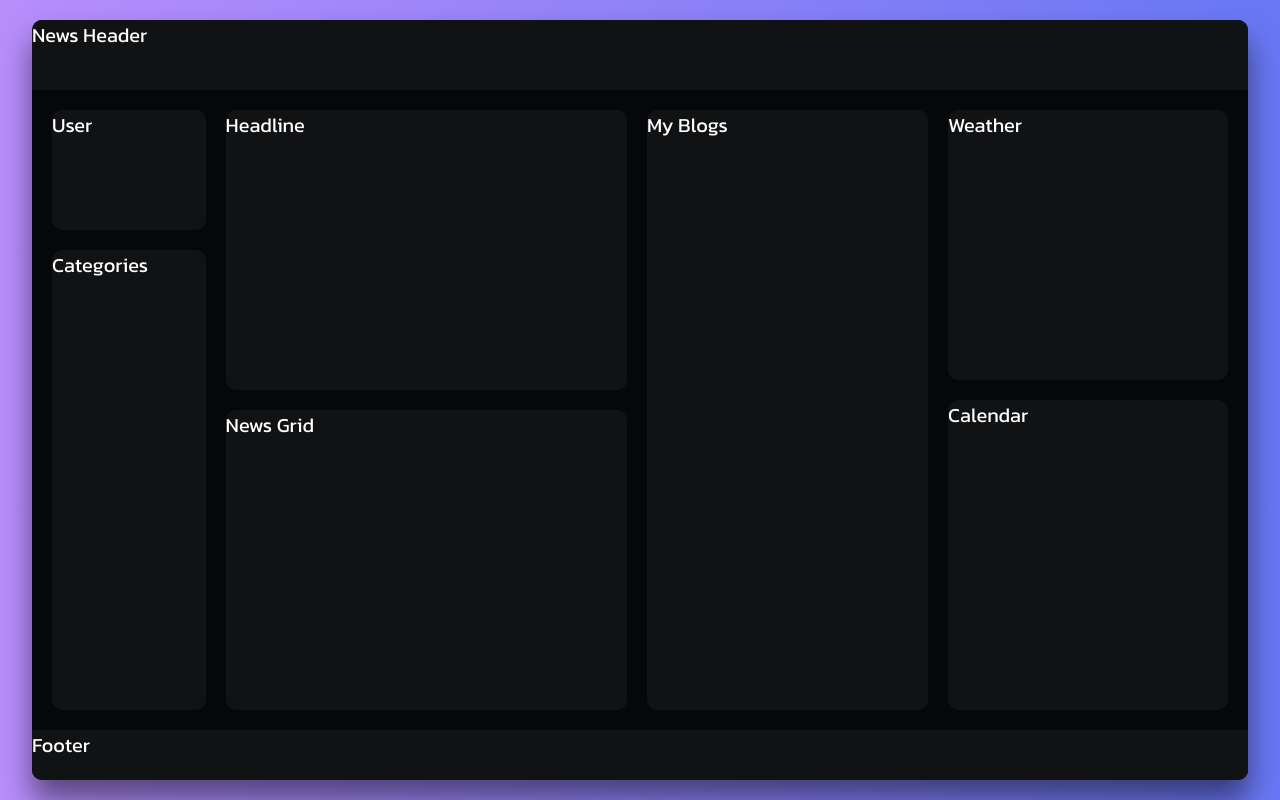
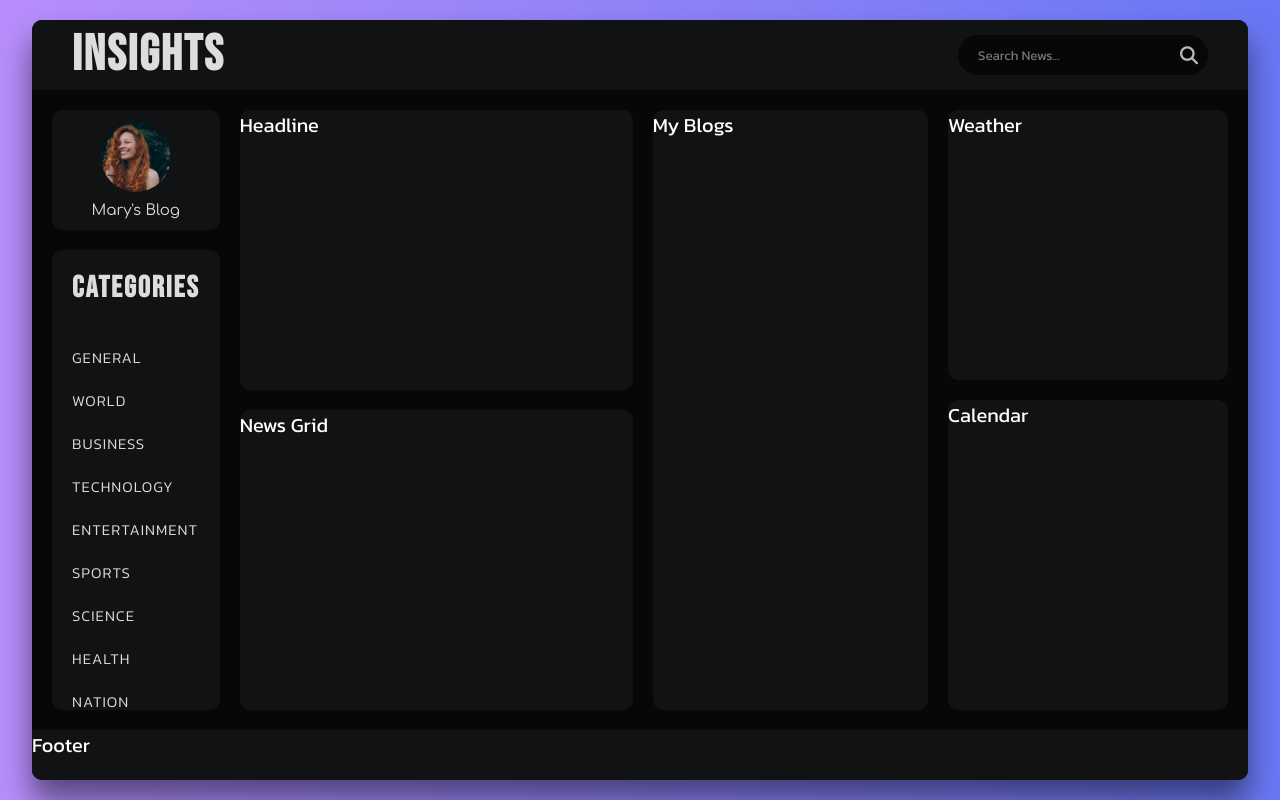
Before and after one commit to abhijeetpalanki/Insights, a React (Vite) app: page / in a window 1280 px wide. Built offline with nearby package versions, Linux system fonts and the light colour scheme.

Commit message:
customized header and navbar

```diff
--- a/src/components/News.jsx
+++ b/src/components/News.jsx
@@ -2,15 +2,63 @@ import React from "react";
 import Weather from "./Weather";
 import Calendar from "./Calendar";
 import "../styles/News.css";
+import userImg from "../assets/images/user.jpg";
 
 const News = () => {
   return (
     <div className="news">
-      <header className="news-header">News Header</header>
+      <header className="news-header">
+        <h1 className="logo">Insights</h1>
+        <div className="search-bar">
+          <form>
+            <input type="text" placeholder="Search News..." />
+            <button type="submit">
+              <i className="fa-solid fa-magnifying-glass"></i>
+            </button>
+          </form>
+        </div>
+      </header>
       <div className="news-content">
         <div className="navbar">
-          <div className="user">User</div>
-          <nav className="categories">Categories</nav>
+          <div className="user">
+            <img src={userImg} alt="User Image" />
+            <p>Mary's Blog</p>
+          </div>
+          <nav className="categories">
+            <h1 className="nav-heading">Categories</h1>
+            <div className="nav-links">
+              <a href="" className="nav-link">
+                General
+              </a>
+              <a href="" className="nav-link">
+                World
+              </a>
+              <a href="" className="nav-link">
+                Business
+              </a>
+              <a href="" className="nav-link">
+                Technology
+              </a>
+              <a href="" className="nav-link">
+                Entertainment
+              </a>
+              <a href="" className="nav-link">
+                Sports
+              </a>
+              <a href="" className="nav-link">
+                Science
+              </a>
+              <a href="" className="nav-link">
+                Health
+              </a>
+              <a href="" className="nav-link">
+                Nation
+              </a>
+              <a href="" className="nav-link">
+                Bookmarks <i className="fa-regular fa-bookmark"></i>
+              </a>
+            </div>
+          </nav>
         </div>
         <div className="news-section">
           <div className="headline">Headline</div>
--- a/src/styles/News.css
+++ b/src/styles/News.css
@@ -14,6 +14,51 @@
   min-height: 7rem;
   background-color: #111214;
   border-radius: 1rem 1rem 0 0;
+  display: flex;
+  justify-content: space-between;
+  align-items: center;
+  padding: 0 4rem;
+}
+
+.logo {
+  font-family: "Bebas Neue", sans-serif;
+  font-size: 5rem;
+  color: #ddd;
+  letter-spacing: 0.2rem;
+}
+
+.search-bar {
+  position: relative;
+}
+
+.search-bar input {
+  width: 25rem;
+  height: 4rem;
+  background-color: #060709;
+  border: none;
+  border-radius: 5rem;
+  padding: 0 4rem 0 2rem;
+  color: #ddd;
+  transition: width 0.3s;
+}
+
+.search-bar input:focus {
+  width: 35rem;
+}
+
+.search-bar input:focus::placeholder {
+  color: transparent;
+}
+
+.search-bar button {
+  background-color: transparent;
+  border: none;
+  position: absolute;
+  top: 50%;
+  right: 1rem;
+  transform: translateY(-50%);
+  color: #bbb;
+  font-size: 1.8rem;
 }
 
 .news-content {
@@ -36,6 +81,25 @@
   height: 20%;
   background-color: #111214;
   border-radius: 1rem;
+  display: flex;
+  flex-direction: column;
+  justify-content: center;
+  align-items: center;
+  row-gap: 1rem;
+  cursor: pointer;
+}
+
+.user img {
+  width: 7rem;
+  aspect-ratio: 1;
+  object-fit: cover;
+  border-radius: 50%;
+}
+
+.user p {
+  font-family: "Comfortaa", sans-serif;
+  font-size: 1.5rem;
+  color: #ddd;
 }
 
 .categories {
@@ -43,6 +107,39 @@
   height: calc(80% - 2rem);
   background-color: #111214;
   border-radius: 1rem;
+  display: flex;
+  flex-direction: column;
+  row-gap: 2rem;
+  padding: 2rem;
+}
+
+.nav-heading {
+  font-family: "Bebas Neue", sans-serif;
+  font-size: clamp(1.5rem, 2.5cqi, 3rem);
+  color: #ddd;
+  letter-spacing: 0.2rem;
+  margin-bottom: 2rem;
+}
+
+.nav-links {
+  display: flex;
+  flex-direction: column;
+  row-gap: 2rem;
+}
+
+.nav-link {
+  font-size: 1.5rem;
+  font-weight: 300;
+  color: #ddd;
+  text-transform: uppercase;
+  letter-spacing: 0.1rem;
+  display: flex;
+  align-items: center;
+}
+
+.nav-link i {
+  font-size: 1.7rem;
+  margin-left: 1rem;
 }
 
 .news-section {
```
